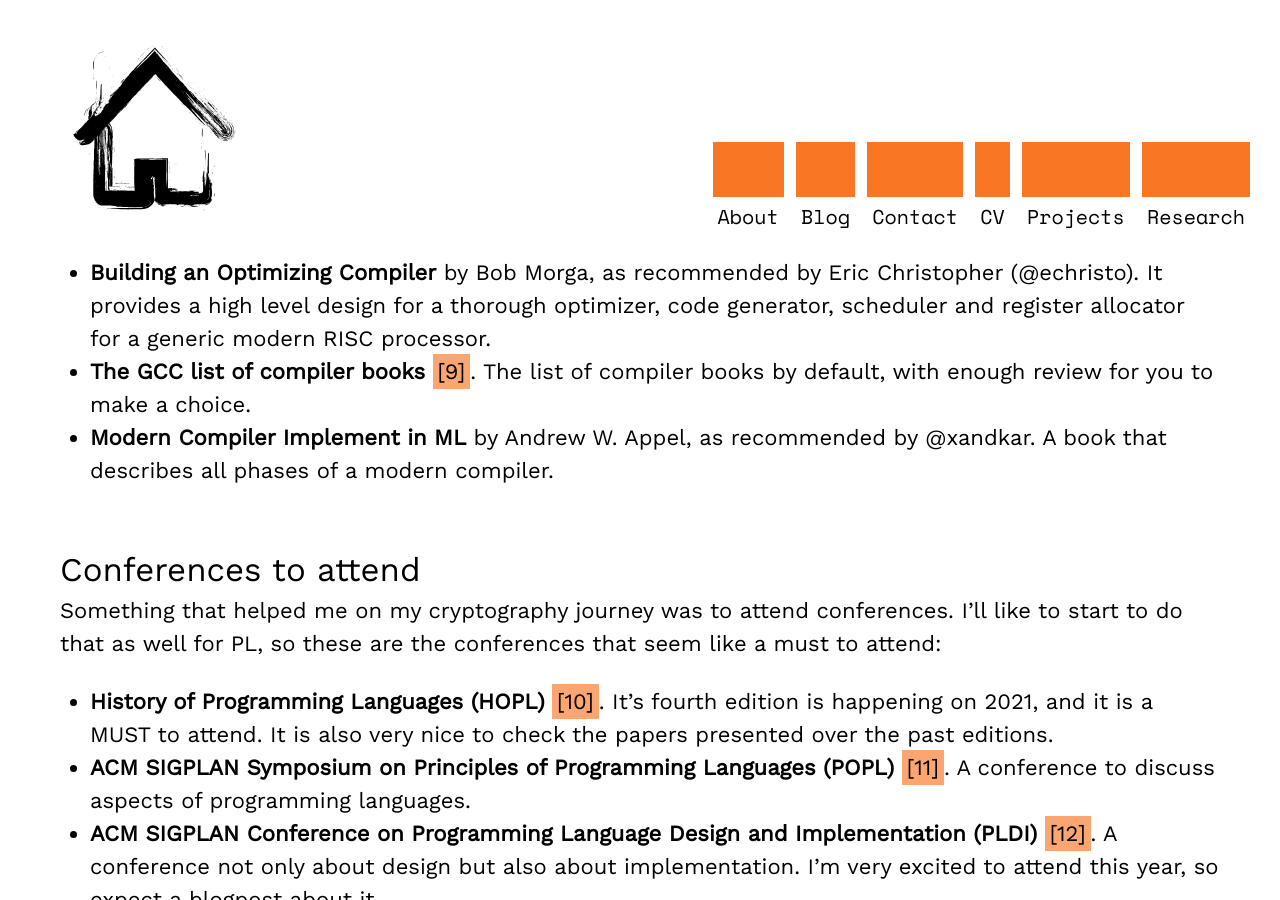
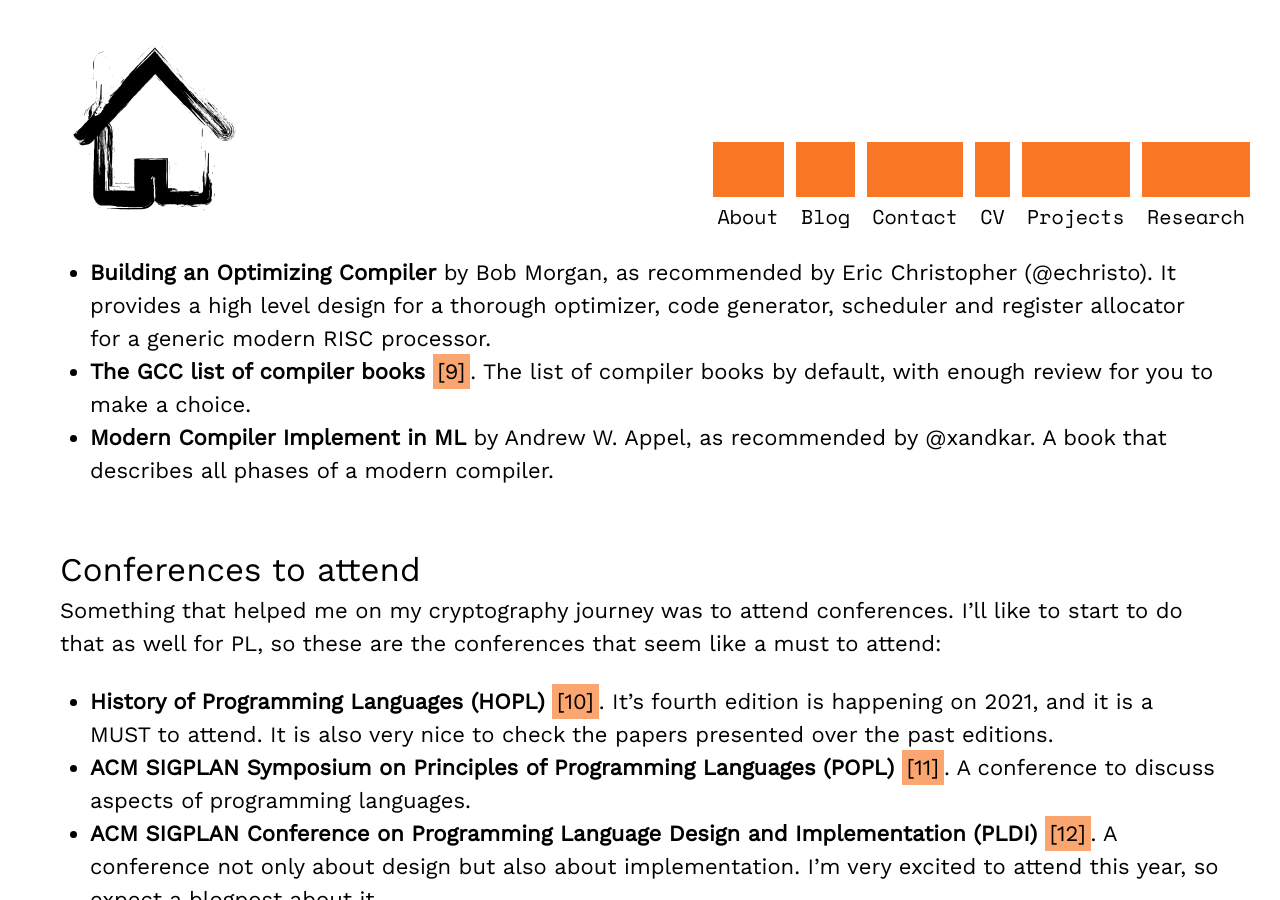
Before and after one commit to claucece/claucece.github.io, a Jekyll site: the page built from _posts/2020-06-05-programming-language-design-and-compilers.md, in a window 1280 px wide and 900 px high, scrolled down 2615 px. Built offline with Jekyll 4.4.1, drawn with Linux system fonts in a browser that asks for light colours.

Commit message:
Typo. Thanks Eric Christopher ;)

```diff
--- a/_posts/2020-06-05-programming-language-design-and-compilers.md
+++ b/_posts/2020-06-05-programming-language-design-and-compilers.md
@@ -102,7 +102,7 @@ two suggested:
 * **Engineering a Compiler** by Keith Cooper and Linda Torczon, as recommended by
   John Regehr (@johnregehr). It covers the important techniques for constructing
   a modern compiler.
-* **Building an Optimizing Compiler** by Bob Morga, as recommended by Eric
+* **Building an Optimizing Compiler** by Bob Morgan, as recommended by Eric
   Christopher (@echristo). It provides a high level design for a thorough
   optimizer, code generator, scheduler and register allocator for a generic
   modern RISC processor.
```
